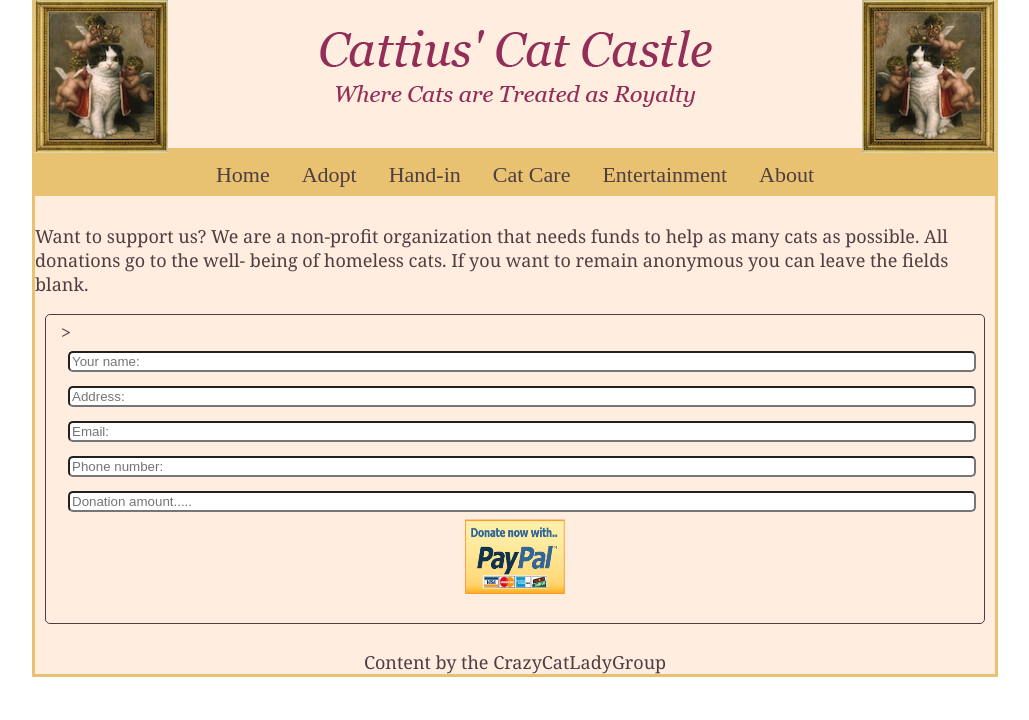
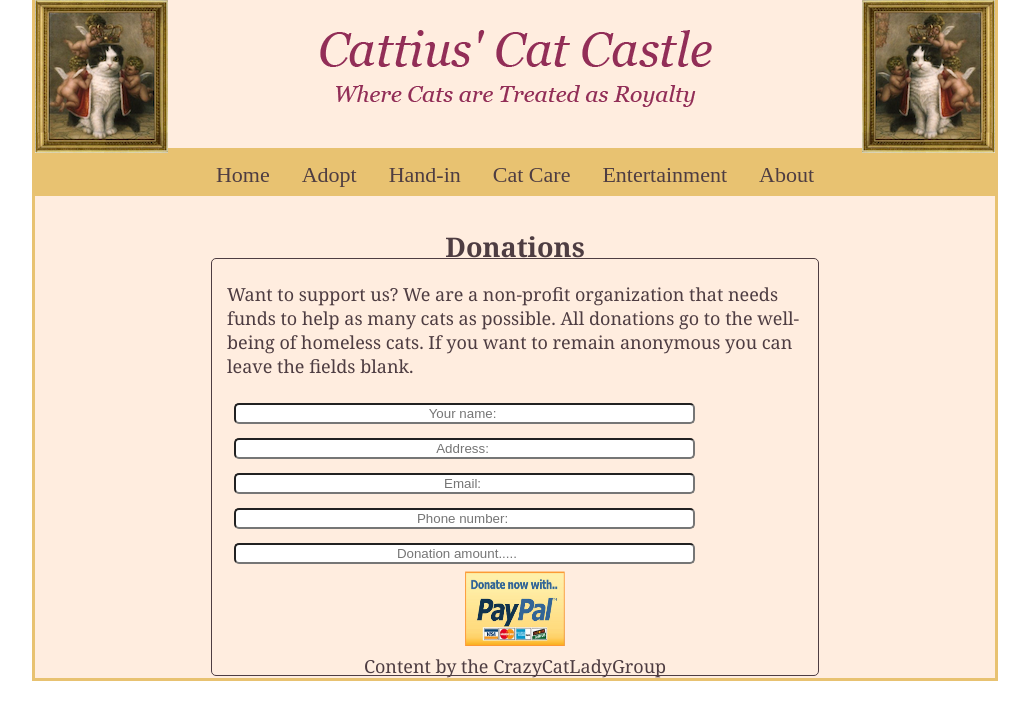
Before and after one commit to kathrinejerichau/catlady, a PHP site: page /08donate.php in a window 1280 px wide. Shown: the top 720 px of the page, without its empty margins (125-1154 px from the left). Run offline with PHP 8.4, Linux system fonts and the light colour scheme.

Commit message:
08donate
fjernet feil, la inn "nameOfPage", la inn <p> i riktig div for bedre
estetikk.

css: jobber med styling, ser fortsatt ikke supert ut.

```diff
--- a/Project/08donate.php
+++ b/Project/08donate.php
@@ -21,18 +21,22 @@
 	<!-- ***** BODY CONTENT STARTS HERE ***** -->
 	<div id="divBody">
 
-		<p> Want to support us? We are a non-profit organization that needs
+		<div id="nameOfPage">
+			<h2>Donations</h2>
+		</div>
+		<div id="donationForm">
+
+
+			<p> Want to support us? We are a non-profit organization that needs
 	funds to help as many cats as possible. All donations go to the well-
 	being of homeless cats.
 
 	If you want to remain anonymous you can leave the fields blank.
-	</p>
+			</p>
 
 
-		<div id="donationForm">
-
 	<form onsubmit="event.preventDefault(); donationCounter();" autocomplete="off"
-	action="http://folk.ntnu.no/michaedm/norwegian-tax-administration/receive.php" method="post">>
+	action="http://folk.ntnu.no/michaedm/norwegian-tax-administration/receive.php" method="post">
 	<input type="text" name="donName" id="donatorName" placeholder="Your name: ">
 	<input type="text" name="donAddress" id="donatorAddress" placeholder="Address: ">
 	<input type="email" name="donEmail" id="donatorEmail" placeholder="Email: ">
@@ -41,17 +45,11 @@
 
 	<input type="image" src="img/donationButton.jpg" id="donationButton" value="DONATE NOW" height="75" width="100">
 
+
 	<br><output id="output"></output>
 
-
-
-	<!-- HVA ER DETTE, FREDRIK? SKILLER FOR SIDENE SOM HAR BILDE PÅ EN HALVDEL OG TEKST PÅ DEN ANDRE?
-	</div>
-		<div id="bodyLeft"></div>
-		<div id="bodyRight"></div>
 	</div>
 
--->
 
 
 	<!-- ***** FOOTER CONTENT BELOW ***** -->
--- a/Project/css/style.css
+++ b/Project/css/style.css
@@ -188,23 +188,25 @@ html, body{
 	margin: auto;
 }
 
-#donationForm form{
-		max-width: 100%;
-		margin: 10px;
+#donationForm {
+		max-width: 60%;
+		margin: auto;
 		padding: 5px 15px 5px 15px;
 		border-radius: 5px;
 		border: 1px solid;
 
+
 }
 
 #donationForm input[type=text], [type=email], [type=number], select{
-		width: 100%;
+		width: 80%;
 		padding: 10px 15 px;
 		border: 2px dark gray;
 		display: inline-block;
 		border-radius: 5px;
 		box-sizing: border-box;
 		margin: 7px;
+		text-align: center;
 }
 
 #donationForm input[type=image]{
```
